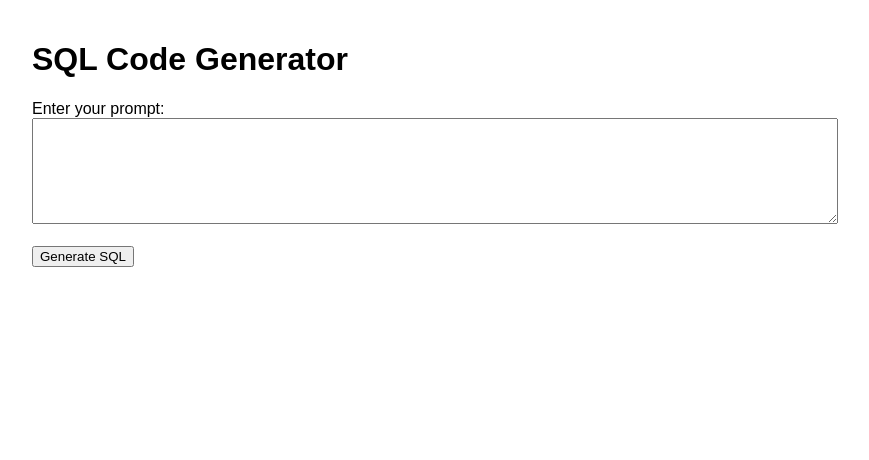
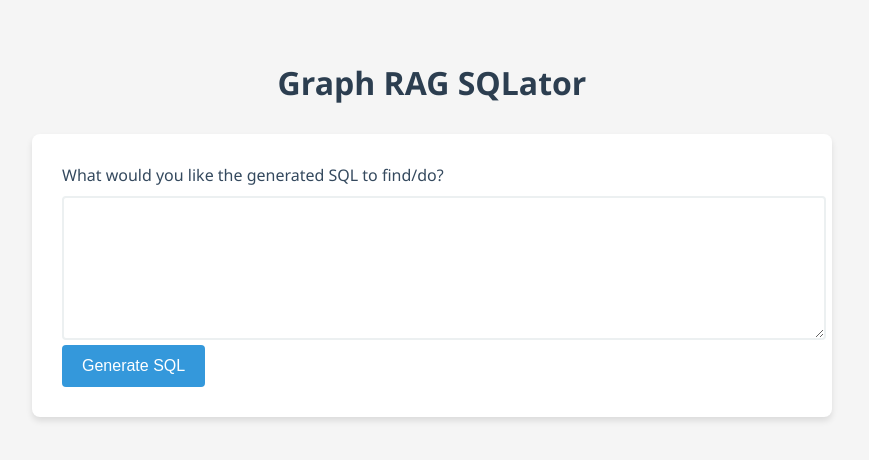
Before and after one commit to metalback/graph-rag-sql, a Flask app: page / in a window 1280 px wide. Shown: the top 460 px of the page, without its empty margins (208-1077 px from the left). Run offline with Flask 3, Linux system fonts and the light colour scheme; parts of the project's set-up code (start-up, migrations or seed data) failed here and were passed over.

Commit message:
Changed template design, fixed loading a saved FAISS

```diff
--- a/graph_rag.py
+++ b/graph_rag.py
@@ -96,7 +96,7 @@ class GraphRAG:
   def load_graph(self):
       try:
           embeddings = GoogleGenerativeAIEmbeddings(google_api_key=os.environ['GOOGLE_AI_KEY'], model="models/embedding-001")
-          self.vector_store = FAISS.load_local(self.vector_store_path, embeddings)
+          self.vector_store = FAISS.load_local(self.vector_store_path, embeddings, allow_dangerous_deserialization=True)
           self.graph = nx.read_gml(self.graph_path)
           print("Vector store and graph loaded successfully")
       except Exception as e:
--- a/main.py
+++ b/main.py
@@ -40,7 +40,7 @@ def index():
       chain = LLMChain(llm=llm, prompt=prompt_template)
       sql_result = chain.run(context=context, user_prompt=user_prompt)
 
-      return render_template('user_interface.html', result=sql_result)
+      return render_template('user_interface.html', result=context)
 
   return render_template('user_interface.html')
 
--- a/templates/user_interface.html
+++ b/templates/user_interface.html
@@ -3,35 +3,81 @@
 <head>
     <meta charset="UTF-8">
     <meta name="viewport" content="width=device-width, initial-scale=1.0">
-    <title>SQL Code Generator</title>
+    <title>Graph RAG SQLator</title>
     <style>
         body {
-            font-family: Arial, sans-serif;
+            font-family: 'Segoe UI', Tahoma, Geneva, Verdana, sans-serif;
             max-width: 800px;
             margin: 0 auto;
-            padding: 20px;
+            padding: 40px;
+            background-color: #f5f5f5;
+            color: #333;
+        }
+        h1 {
+            color: #2c3e50;
+            text-align: center;
+            margin-bottom: 30px;
+        }
+        form {
+            background-color: #fff;
+            padding: 30px;
+            border-radius: 8px;
+            box-shadow: 0 4px 6px rgba(0, 0, 0, 0.1);
+        }
+        label {
+            display: block;
+            margin-bottom: 10px;
+            color: #34495e;
         }
         textarea {
             width: 100%;
-            height: 100px;
+            height: 120px;
+            padding: 10px;
+            border: 2px solid #ecf0f1;
+            border-radius: 4px;
+            font-size: 16px;
+            transition: border-color 0.3s ease;
+        }
+        textarea:focus {
+            outline: none;
+            border-color: #3498db;
+        }
+        input[type="submit"] {
+            background-color: #3498db;
+            color: #fff;
+            border: none;
+            padding: 12px 20px;
+            font-size: 16px;
+            border-radius: 4px;
+            cursor: pointer;
+            transition: background-color 0.3s ease;
+        }
+        input[type="submit"]:hover {
+            background-color: #2980b9;
         }
         pre {
-            background-color: #f4f4f4;
-            padding: 10px;
-            border-radius: 5px;
+            background-color: #fff;
+            padding: 20px;
+            border-radius: 8px;
+            box-shadow: 0 4px 6px rgba(0, 0, 0, 0.1);
+            overflow-x: auto;
+        }
+        code {
+            font-family: 'Courier New', Courier, monospace;
+            font-size: 14px;
         }
     </style>
 </head>
 <body>
-    <h1>SQL Code Generator</h1>
+    <h1>Graph RAG SQLator</h1>
     <form method="POST">
-        <label for="prompt">Enter your prompt:</label><br>
-        <textarea id="prompt" name="prompt" required></textarea><br><br>
+        <label for="prompt">What would you like the generated SQL to find/do?</label>
+        <textarea id="prompt" name="prompt" required></textarea>
         <input type="submit" value="Generate SQL">
     </form>
 
     {% if result %}
-    <h2>Generated SQL:</h2>
+    <h2>Graph RAG Generated SQL:</h2>
     <pre><code>{{ result }}</code></pre>
     {% endif %}
 </body>
```
